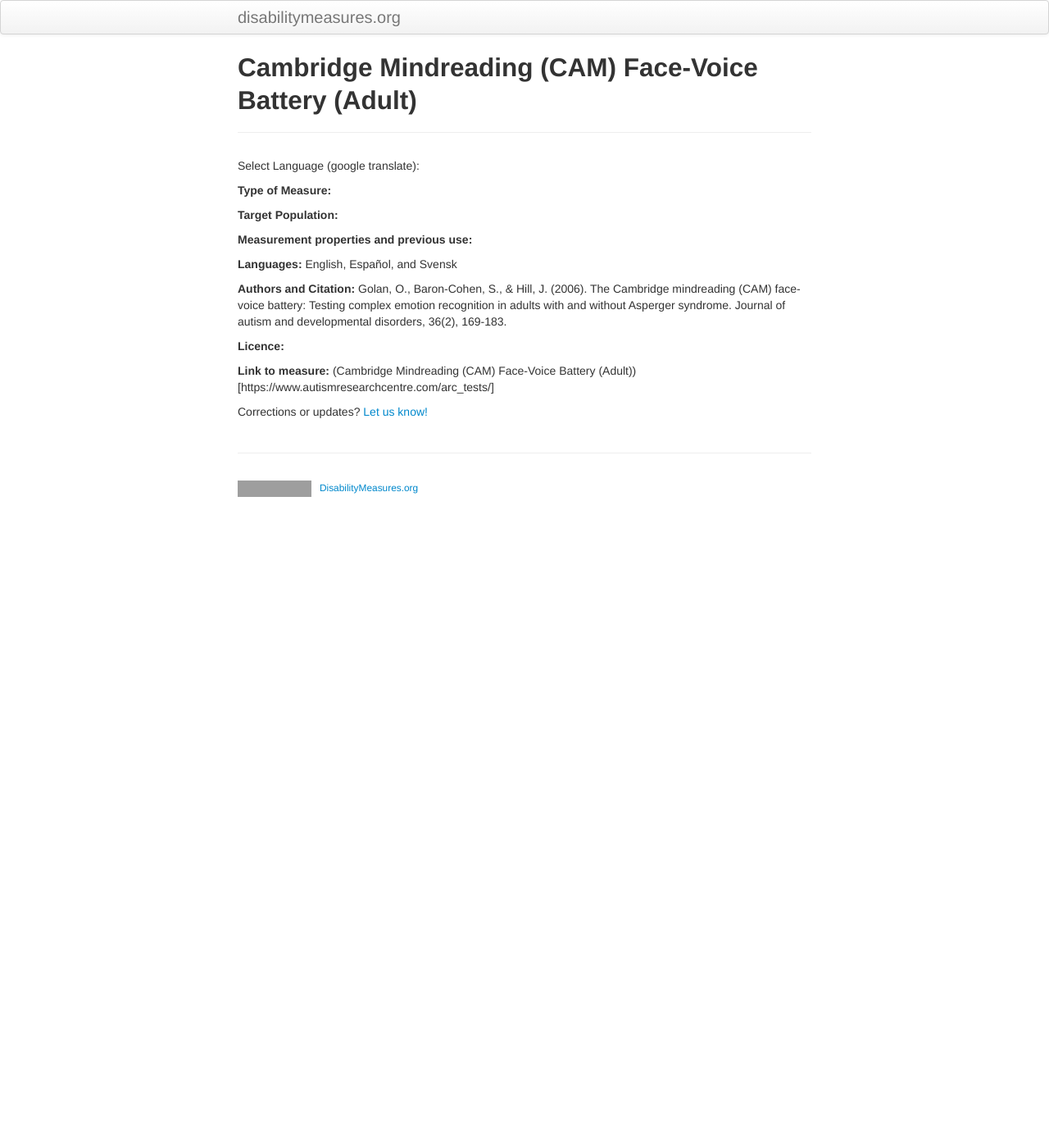
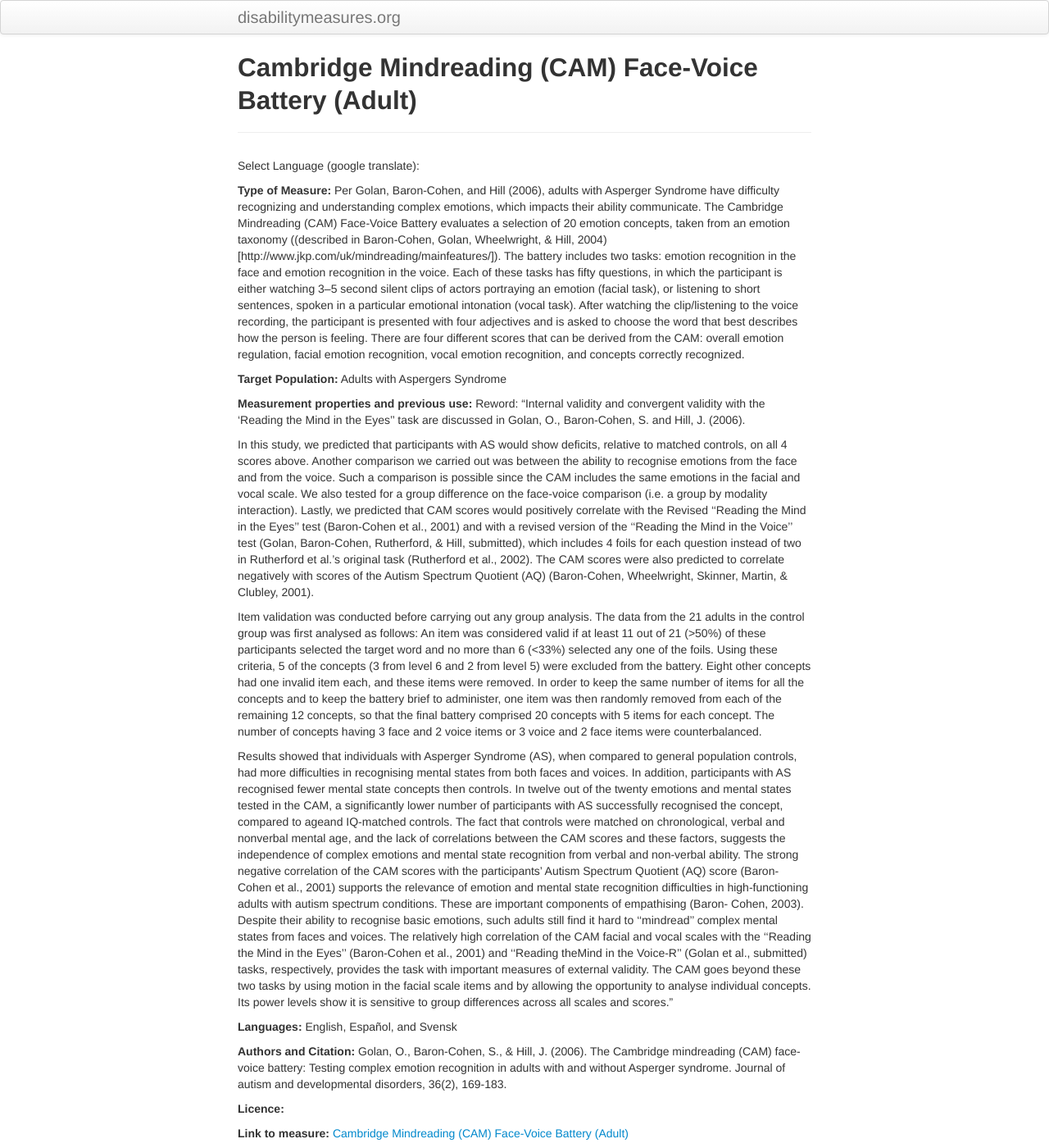
Before and after one commit to mjmaenner/disabilitymeasures, a Jekyll site: the page built from CAM-Adult/index.md, in a window 1280 px wide and 1400 px high. Shown: the whole window at 82% size. Built offline with Jekyll 4.4.1, drawn with Linux system fonts in a browser that asks for light colours; grey boxes are pictures that could not be loaded.

Commit message:
progress on CAM - rewording need
re-word properties section and post to TOC

```diff
--- a/CAM-Adult/index.md
+++ b/CAM-Adult/index.md
@@ -13,11 +13,79 @@ function googleTranslateElementInit() {
 }
 </script><script type="text/javascript" src="//translate.google.com/translate_a/element.js?cb=googleTranslateElementInit"></script>
 
-**Type of Measure:**
+**Type of Measure:**  Per Golan, Baron-Cohen, and Hill (2006), adults with Asperger Syndrome have difficulty recognizing and understanding complex emotions, which impacts their ability communicate. The Cambridge Mindreading (CAM) Face-Voice Battery evaluates a selection of 20 emotion concepts, taken from an emotion taxonomy ((described in Baron-Cohen, Golan, Wheelwright, & Hill, 2004)[http://www.jkp.com/uk/mindreading/mainfeatures/]). The battery includes two tasks: emotion recognition in the face and emotion recognition in the voice. Each of these tasks has fifty questions, in which the participant is either watching 3–5 second silent clips of actors portraying an emotion (facial task), or listening to short sentences, spoken in a particular emotional intonation (vocal task). After watching the clip/listening to the voice recording, the participant is presented with four adjectives and is asked to choose the word that best describes how the person is feeling. There are four different scores that can be derived from the CAM: overall emotion regulation, facial emotion recognition, vocal emotion recognition, and concepts correctly recognized.
 
-**Target Population:**
+**Target Population:** Adults with Aspergers Syndrome
 
-**Measurement properties and previous use:**
+**Measurement properties and previous use:** Reword: "Internal validity and convergent validity with the ‘Reading the Mind in the Eyes’’ task are discussed in Golan, O., Baron-Cohen, S. and Hill, J. (2006).
+
+In this study, we predicted that participants with AS would show deficits, relative to matched controls, on all 4 scores above. Another comparison we carried out was between the ability to recognise emotions from the face and
+from the voice. Such a comparison is possible since
+the CAM includes the same emotions in the facial
+and vocal scale. We also tested for a group difference
+on the face-voice comparison (i.e. a group by
+modality interaction).
+Lastly, we predicted that CAM scores would
+positively correlate with the Revised ‘‘Reading the
+Mind in the Eyes’’ test (Baron-Cohen et al., 2001)
+and with a revised version of the ‘‘Reading the Mind
+in the Voice’’ test (Golan, Baron-Cohen, Rutherford,
+& Hill, submitted), which includes 4 foils for each
+question instead of two in Rutherford et al.’s original task (Rutherford et al., 2002). The CAM scores were
+also predicted to correlate negatively with scores of
+the Autism Spectrum Quotient (AQ) (Baron-Cohen,
+Wheelwright, Skinner, Martin, & Clubley, 2001).
+
+Item validation was conducted before carrying
+out any group analysis. The data from the 21 adults
+in the control group was first analysed as follows: An
+item was considered valid if at least 11 out of 21
+(>50%) of these participants selected the target word
+and no more than 6 (<33%) selected any one of the
+foils. Using these criteria, 5 of the concepts (3 from
+level 6 and 2 from level 5) were excluded from the
+battery. Eight other concepts had one invalid item
+each, and these items were removed. In order to keep
+the same number of items for all the concepts and to
+keep the battery brief to administer, one item was
+then randomly removed from each of the remaining
+12 concepts, so that the final battery comprised 20
+concepts with 5 items for each concept. The number
+of concepts having 3 face and 2 voice items or 3 voice
+and 2 face items were counterbalanced.
+
+Results showed that individuals with Asperger
+Syndrome (AS), when compared to general population
+controls, had more difficulties in recognising
+mental states from both faces and voices. In addition,
+participants with AS recognised fewer mental state
+concepts then controls. In twelve out of the twenty
+emotions and mental states tested in the CAM, a
+significantly lower number of participants with AS
+successfully recognised the concept, compared to ageand
+IQ-matched controls.
+The fact that controls were matched on chronological,
+verbal and nonverbal mental age, and the
+lack of correlations between the CAM scores and
+these factors, suggests the independence of complex
+emotions and mental state recognition from verbal
+and non-verbal ability. The strong negative correlation
+of the CAM scores with the participants’ Autism
+Spectrum Quotient (AQ) score (Baron-Cohen et al.,
+2001) supports the relevance of emotion and mental
+state recognition difficulties in high-functioning
+adults with autism spectrum conditions. These
+are important components of empathising (Baron-
+Cohen, 2003). Despite their ability to recognise basic
+emotions, such adults still find it hard to ‘‘mindread’’
+complex mental states from faces and voices. The
+relatively high correlation of the CAM facial and
+vocal scales with the ‘‘Reading the Mind in the Eyes’’
+(Baron-Cohen et al., 2001) and ‘‘Reading theMind in
+the Voice-R’’ (Golan et al., submitted) tasks, respectively,
+provides the task with important measures of
+external validity. The CAM goes beyond these two
+tasks by using motion in the facial scale items and by allowing the opportunity to analyse individual concepts. Its power levels show it is sensitive to group differences across all scales and scores."
 
 **Languages:** English, Español, and Svensk
 
@@ -25,6 +93,6 @@ function googleTranslateElementInit() {
 
 **Licence:**
 
-**Link to measure:** (Cambridge Mindreading (CAM) Face-Voice Battery (Adult))[https://www.autismresearchcentre.com/arc_tests/]
+**Link to measure:** [Cambridge Mindreading (CAM) Face-Voice Battery (Adult)](https://www.autismresearchcentre.com/arc_tests/)
 
 Corrections or updates? [Let us know!](http://disabilitymeasures.org/contact)
```
